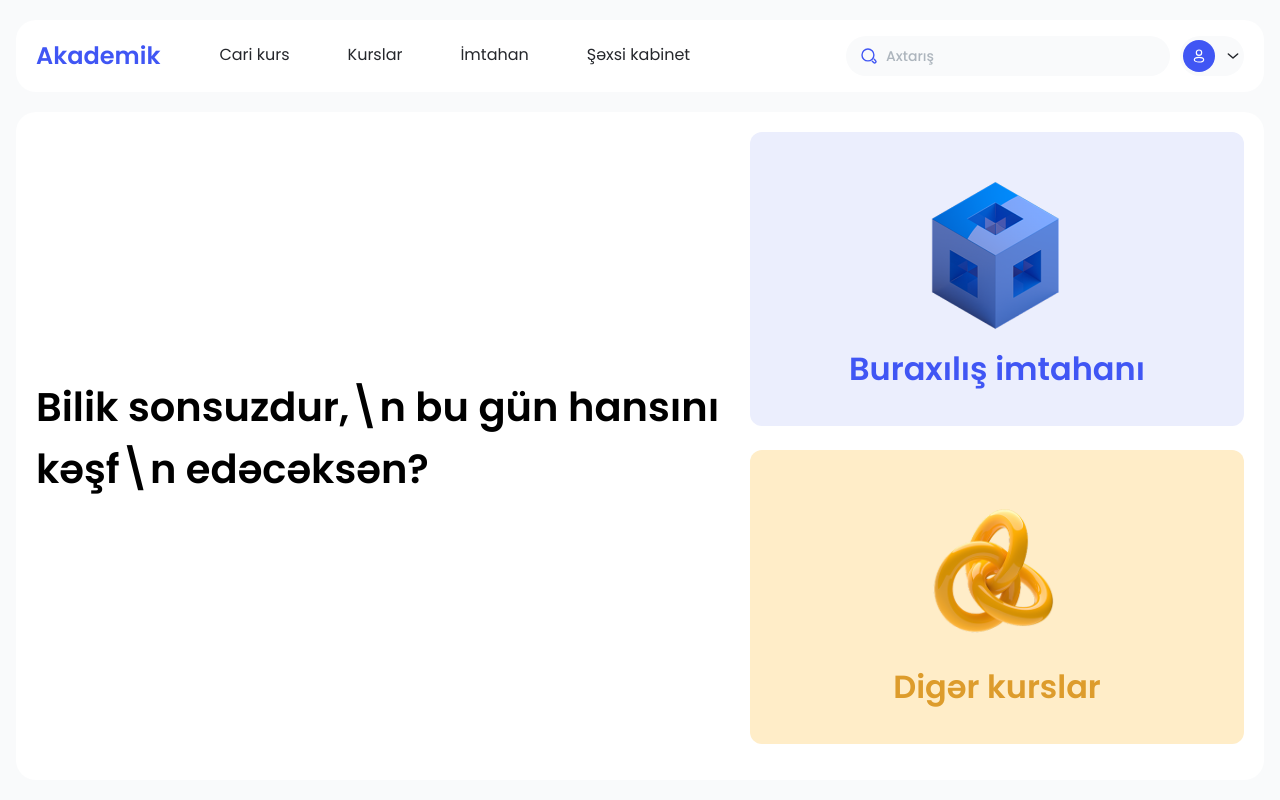
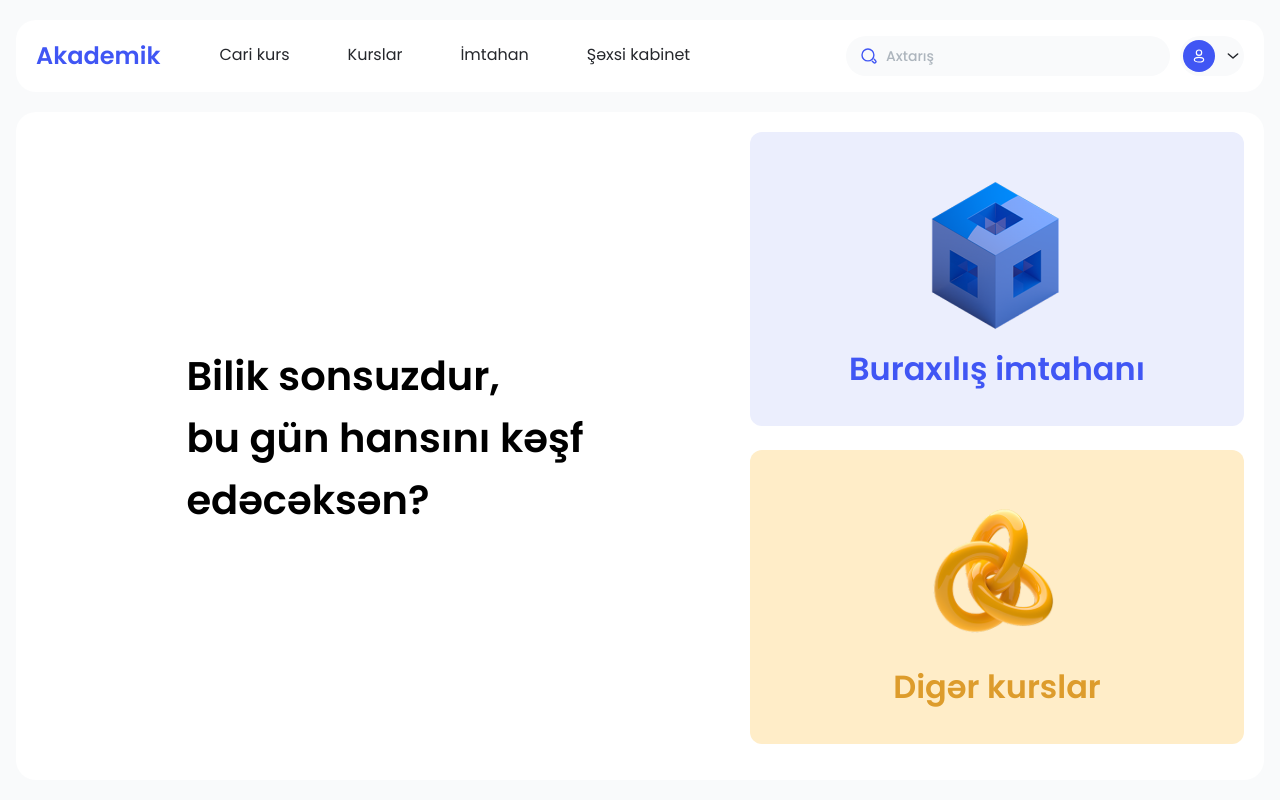
Before and after one commit to nazaraliyev/academics-front, a Next.js app: page / in a window 1280 px wide. Shown: the top 800 px of the page. Built offline with nearby package versions, Linux system fonts and the light colour scheme.

Commit message:
fixed preline

```diff
--- a/src/components/sections/goal/index.tsx
+++ b/src/components/sections/goal/index.tsx
@@ -45,7 +45,7 @@ export default function SectionGoal() {
               <Image src={selected.img} alt={selected.title} width={400} height={400} className="img--contain" />
             ) : (
               <Text fw={600} fz={40} className="text--preline">
-                Bilik sonsuzdur,\n bu gün hansını kəşf\n edəcəksən?
+                {'Bilik sonsuzdur,\n bu gün hansını kəşf\n edəcəksən?'}
               </Text>
             )}
           </motion.div>
```
